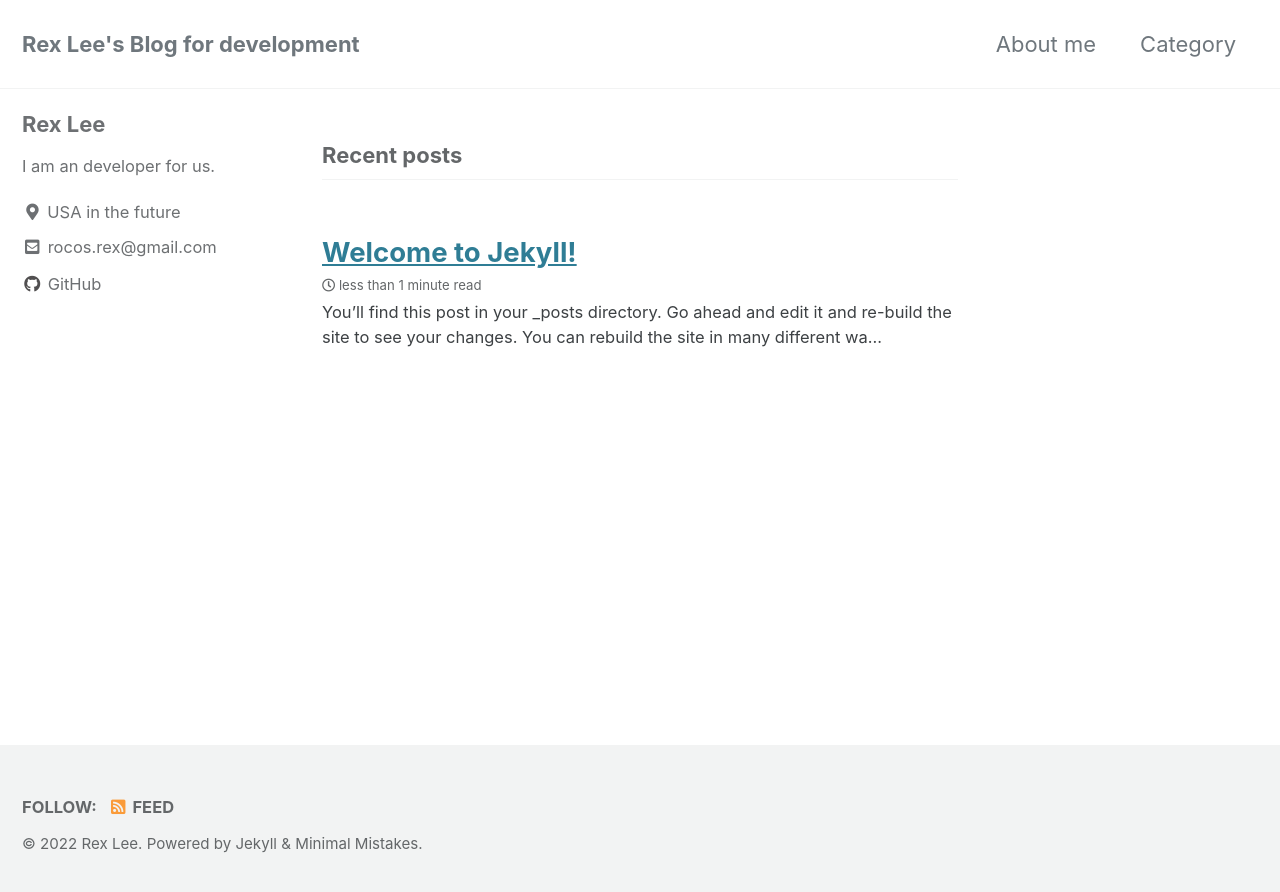
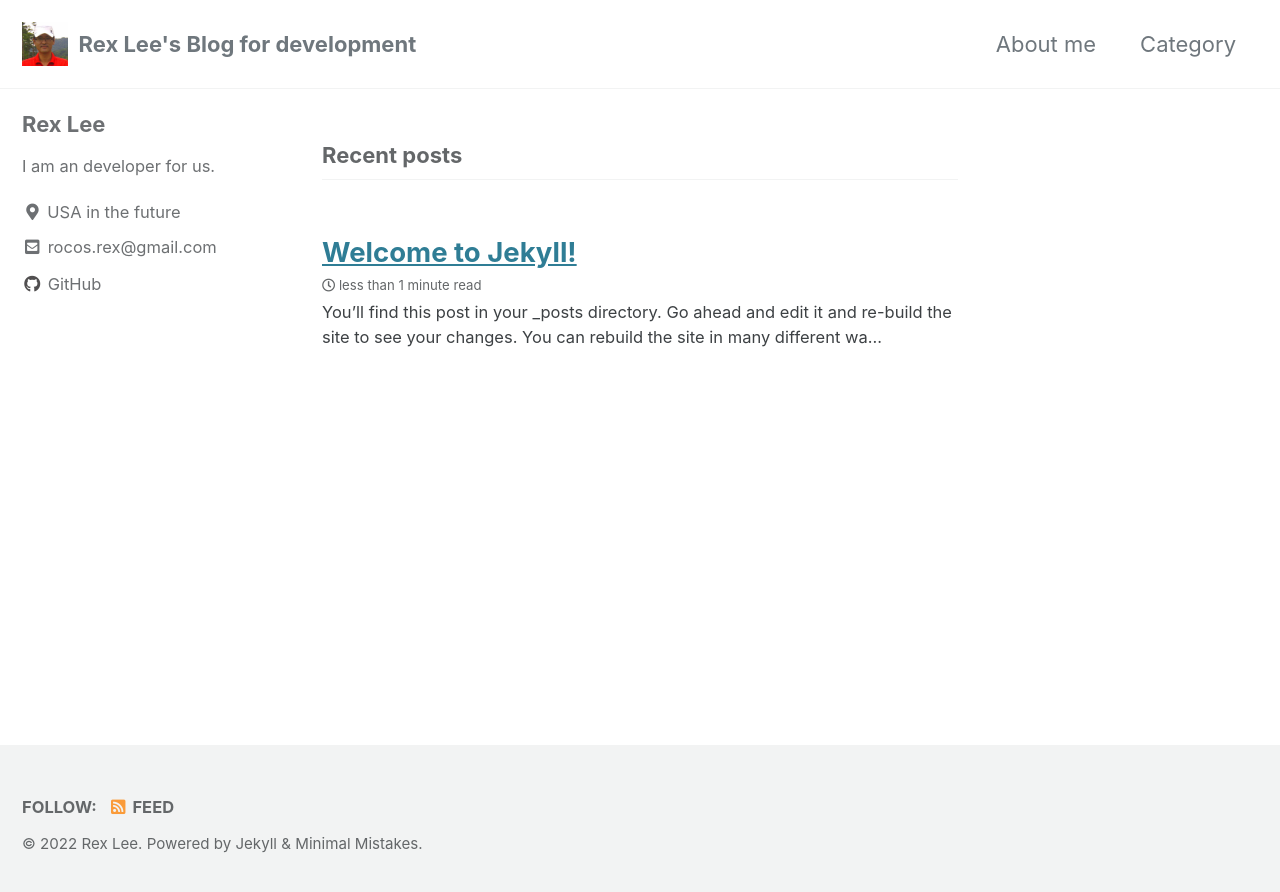
Before and after one commit to rocosrex/rocosrex.github.io, a Jekyll site: the page built from index.html, in a window 1280 px wide. Shown: the top 892 px of the page. Built offline with Jekyll 4.4.1, drawn with Linux system fonts in a browser that asks for light colours; cached includes are drawn as plain includes; the list of posts is cut into pages by our own code.

Commit message:
Update _config.yml

```diff
--- a/_config.yml
+++ b/_config.yml
@@ -25,7 +25,7 @@
 baseurl                  : # the subpath of your site, e.g. "/blog"
 repository               : # GitHub username/repo-name e.g. "mmistakes/minimal-mistakes"
 teaser                   : # path of fallback teaser image, e.g. "/assets/images/500x300.png"
-logo                     : # path of logo image to display in the masthead, e.g. "/assets/images/88x88.png"
+logo                     : "/assets/images/rexlee.jpg"
 masthead_title           : # overrides the website title displayed in the masthead, use " " for no title
 # breadcrumbs            : false # true, false (default)
 words_per_minute         : 200
```
